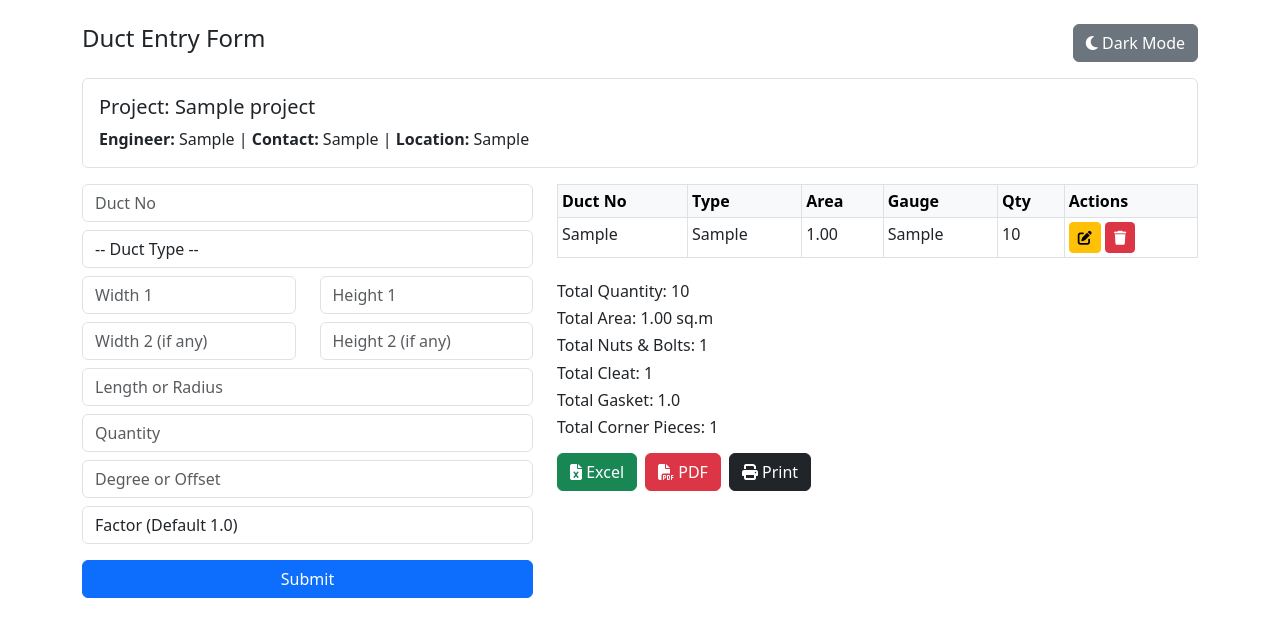
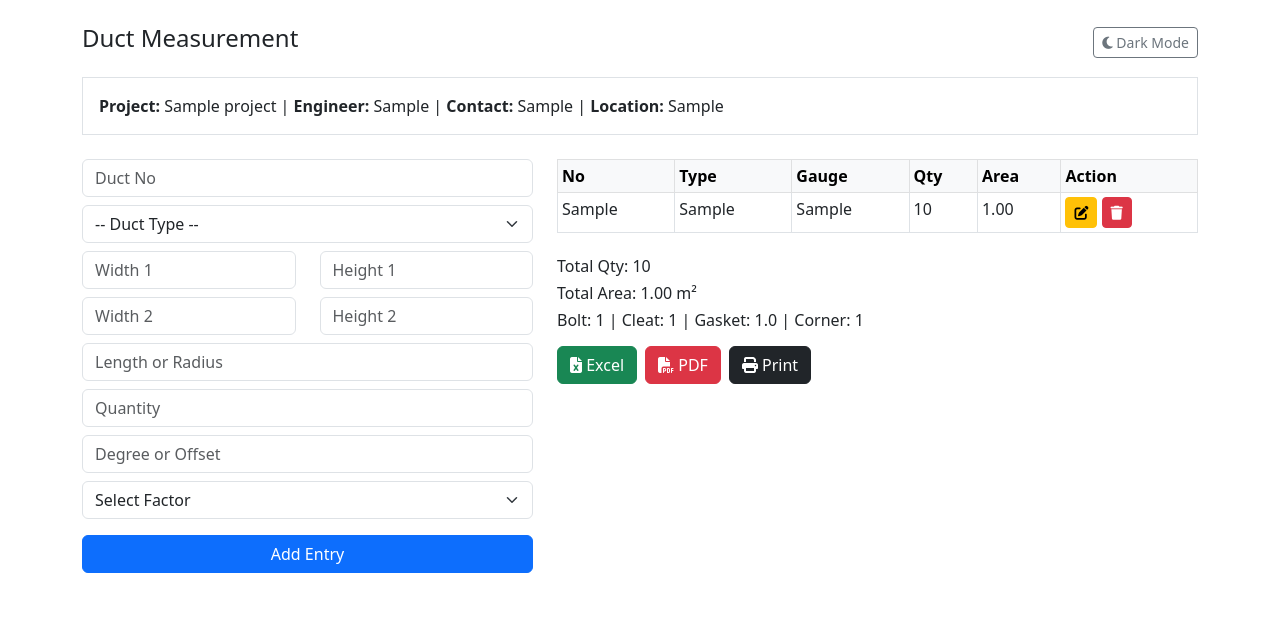
Before and after one commit to Madhan12-tech/duct-measurement, a Flask app: page /home/1 in a window 1280 px wide. Shown: the top 637 px of the page. Run offline with Flask 3, Linux system fonts and the light colour scheme; tables that the repository leaves empty hold one stand-in row (values such as "Sample post").

Commit message:
Update duct_entry.html

```diff
--- a/templates/duct_entry.html
+++ b/templates/duct_entry.html
@@ -5,7 +5,7 @@
   <title>Duct Entry</title>
   <meta name="viewport" content="width=device-width, initial-scale=1" />
   <link href="https://cdn.jsdelivr.net/npm/bootstrap@5.3.0/dist/css/bootstrap.min.css" rel="stylesheet"/>
-  <link href="https://cdnjs.cloudflare.com/ajax/libs/font-awesome/6.5.0/css/all.min.css" rel="stylesheet" />
+  <link href="https://cdnjs.cloudflare.com/ajax/libs/font-awesome/6.5.0/css/all.min.css" rel="stylesheet"/>
   <style>
     body.dark-mode {
       background-color: #121212;
@@ -14,7 +14,7 @@
     .dark-mode .card, .dark-mode .modal-content {
       background-color: #1e1e1e;
     }
-    .dark-mode input, .dark-mode select, .dark-mode textarea {
+    .dark-mode input, .dark-mode select {
       background-color: #333;
       color: #fff;
     }
@@ -23,73 +23,83 @@
     }
   </style>
 </head>
-<body class="">
-<div class="container mt-4">
-  <div class="d-flex justify-content-between mb-3">
-    <h4>Duct Entry Form</h4>
-    <button class="btn btn-secondary" onclick="toggleDarkMode()">
-      <i class="fa fa-moon"></i> Dark Mode
-    </button>
+<body>
+<div class="container my-4">
+  <div class="d-flex justify-content-between align-items-center mb-3">
+    <h4>Duct Measurement</h4>
+    <button class="btn btn-sm btn-outline-secondary" onclick="toggleDarkMode()"><i class="fa fa-moon"></i> Dark Mode</button>
   </div>
 
-  <div class="mb-3 p-3 border rounded">
-    <h5 class="mb-2">Project: {{ project[1] }}</h5>
-    <div><strong>Engineer:</strong> {{ project[4] }} | <strong>Contact:</strong> {{ project[5] }} | <strong>Location:</strong> {{ project[6] }}</div>
+  <div class="border p-3 mb-4">
+    <strong>Project:</strong> {{ project[1] }} |
+    <strong>Engineer:</strong> {{ project[4] }} |
+    <strong>Contact:</strong> {{ project[5] }} |
+    <strong>Location:</strong> {{ project[6] }}
   </div>
 
   <div class="row">
-    <div class="col-md-5">
+    <!-- Duct Entry Form -->
+    <div class="col-md-5 mb-4">
       <form method="POST" action="{{ url_for('add_duct') }}">
         <input type="hidden" name="project_id" value="{{ project_id }}">
         <input type="hidden" name="id" value="{{ edit_entry[0] if edit_entry else '' }}">
 
-        <div class="mb-2"><input type="text" name="duct_no" class="form-control" placeholder="Duct No" value="{{ edit_entry[2] if edit_entry else '' }}" required></div>
+        <div class="mb-2"><input type="text" name="duct_no" class="form-control" placeholder="Duct No" required value="{{ edit_entry[2] if edit_entry else '' }}"></div>
+
         <div class="mb-2">
-          <select name="duct_type" class="form-control" required>
+          <select name="duct_type" class="form-select" required>
             <option value="">-- Duct Type --</option>
             {% for t in ['ST', 'RED', 'OFFSET', 'SHOE', 'DUM', 'ELB', 'VANES'] %}
               <option value="{{ t }}" {% if edit_entry and edit_entry[3] == t %}selected{% endif %}>{{ t }}</option>
             {% endfor %}
           </select>
         </div>
+
         <div class="row mb-2">
-          <div class="col"><input type="number" step="any" name="width1" class="form-control" placeholder="Width 1" value="{{ edit_entry[4] if edit_entry else '' }}" required></div>
-          <div class="col"><input type="number" step="any" name="height1" class="form-control" placeholder="Height 1" value="{{ edit_entry[5] if edit_entry else '' }}" required></div>
+          <div class="col"><input type="number" step="any" name="width1" class="form-control" placeholder="Width 1" required value="{{ edit_entry[4] if edit_entry else '' }}"></div>
+          <div class="col"><input type="number" step="any" name="height1" class="form-control" placeholder="Height 1" required value="{{ edit_entry[5] if edit_entry else '' }}"></div>
         </div>
+
         <div class="row mb-2">
-          <div class="col"><input type="number" step="any" name="width2" class="form-control" placeholder="Width 2 (if any)" value="{{ edit_entry[6] if edit_entry else '' }}"></div>
-          <div class="col"><input type="number" step="any" name="height2" class="form-control" placeholder="Height 2 (if any)" value="{{ edit_entry[7] if edit_entry else '' }}"></div>
+          <div class="col"><input type="number" step="any" name="width2" class="form-control" placeholder="Width 2" value="{{ edit_entry[6] if edit_entry else '' }}"></div>
+          <div class="col"><input type="number" step="any" name="height2" class="form-control" placeholder="Height 2" value="{{ edit_entry[7] if edit_entry else '' }}"></div>
         </div>
-        <div class="mb-2"><input type="number" step="any" name="length_or_radius" class="form-control" placeholder="Length or Radius" value="{{ edit_entry[8] if edit_entry else '' }}" required></div>
-        <div class="mb-2"><input type="number" name="quantity" class="form-control" placeholder="Quantity" value="{{ edit_entry[9] if edit_entry else '' }}" required></div>
+
+        <div class="mb-2"><input type="number" step="any" name="length_or_radius" class="form-control" placeholder="Length or Radius" required value="{{ edit_entry[8] if edit_entry else '' }}"></div>
+
+        <div class="mb-2"><input type="number" name="quantity" class="form-control" placeholder="Quantity" required value="{{ edit_entry[9] if edit_entry else '' }}"></div>
+
         <div class="mb-2"><input type="number" step="any" name="degree_or_offset" class="form-control" placeholder="Degree or Offset" value="{{ edit_entry[10] if edit_entry else '' }}"></div>
-        <div class="mb-2">
-          <select name="factor" class="form-control">
-            <option value="1.0">Factor (Default 1.0)</option>
+
+        <div class="mb-3">
+          <select name="factor" class="form-select">
+            <option value="1.0">Select Factor</option>
             {% for f in [1.0, 1.2, 1.5, 1.8, 2.0] %}
               <option value="{{ f }}" {% if edit_entry and edit_entry[11] == f %}selected{% endif %}>{{ f }}</option>
             {% endfor %}
           </select>
         </div>
-        <div class="d-grid mt-3">
+
+        <div class="d-grid">
           <button type="submit" class="btn btn-primary">
-            {% if edit_entry %}Update{% else %}Submit{% endif %}
+            {% if edit_entry %}Update Entry{% else %}Add Entry{% endif %}
           </button>
         </div>
       </form>
     </div>
 
+    <!-- Duct Entry Table -->
     <div class="col-md-7">
       {% if entries %}
-        <table class="table table-sm table-bordered table-hover">
+        <table class="table table-bordered table-sm table-hover">
           <thead class="table-light">
             <tr>
-              <th>Duct No</th>
+              <th>No</th>
               <th>Type</th>
-              <th>Area</th>
               <th>Gauge</th>
               <th>Qty</th>
-              <th>Actions</th>
+              <th>Area</th>
+              <th>Action</th>
             </tr>
           </thead>
           <tbody>
@@ -97,9 +107,9 @@
               <tr>
                 <td>{{ e[2] }}</td>
                 <td>{{ e[3] }}</td>
-                <td>{{ "%.2f" | format(e[13]) }}</td>
                 <td>{{ e[12] }}</td>
                 <td>{{ e[9] }}</td>
+                <td>{{ "%.2f"|format(e[13]) }}</td>
                 <td>
                   <a href="{{ url_for('edit_duct', id=e[0]) }}" class="btn btn-sm btn-warning"><i class="fa fa-edit"></i></a>
                   <a href="{{ url_for('delete_duct', id=e[0]) }}" class="btn btn-sm btn-danger" onclick="return confirm('Delete this entry?')"><i class="fa fa-trash"></i></a>
@@ -110,12 +120,9 @@
         </table>
 
         <div class="mt-4">
-          <h6>Total Quantity: {{ total_qty }}</h6>
-          <h6>Total Area: {{ "%.2f"|format(total_area) }} sq.m</h6>
-          <h6>Total Nuts & Bolts: {{ total_bolts }}</h6>
-          <h6>Total Cleat: {{ total_cleat }}</h6>
-          <h6>Total Gasket: {{ total_gasket }}</h6>
-          <h6>Total Corner Pieces: {{ total_corner }}</h6>
+          <h6>Total Qty: {{ total_qty }}</h6>
+          <h6>Total Area: {{ "%.2f"|format(total_area) }} m²</h6>
+          <h6>Bolt: {{ total_bolts }} | Cleat: {{ total_cleat }} | Gasket: {{ total_gasket }} | Corner: {{ total_corner }}</h6>
         </div>
 
         <div class="mt-3 d-flex gap-2">
@@ -124,7 +131,7 @@
           <button class="btn btn-dark" onclick="window.print()"><i class="fa fa-print"></i> Print</button>
         </div>
       {% else %}
-        <p>No duct entries yet.</p>
+        <p>No entries found.</p>
       {% endif %}
     </div>
   </div>
```
